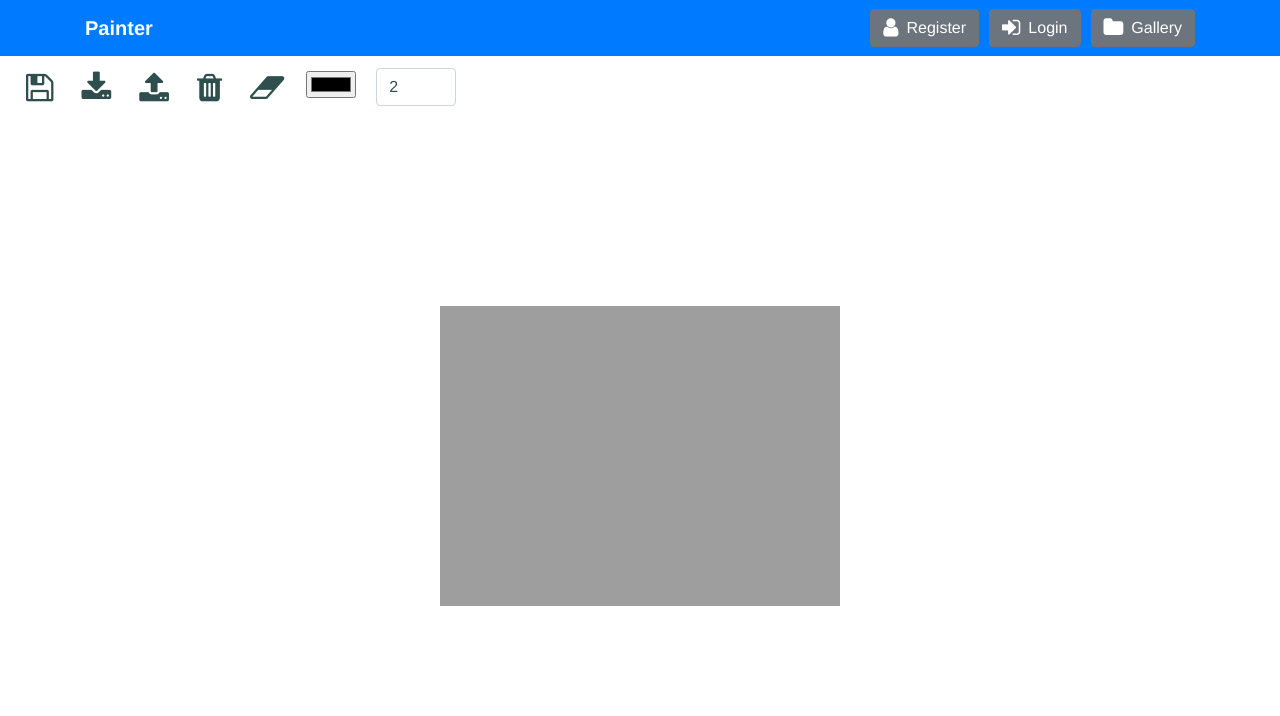
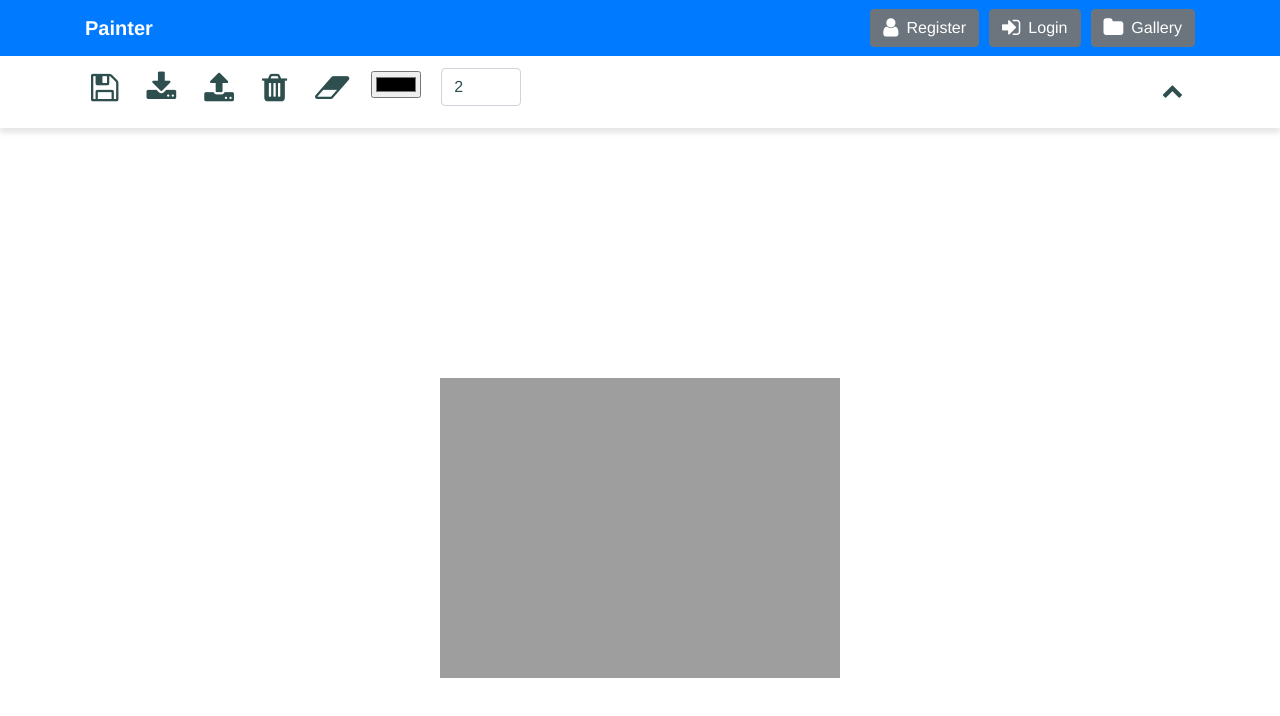
Before and after one commit to sarissen/painter, a Vue app: page /#/ in a window 1280 px wide. Shown: the top 716 px of the page. Built offline with nearby package versions, Linux system fonts and the light colour scheme; no server answers.

Commit message:
created toggle toolbar behaviour

```diff
--- a/src/components/PageHeader.vue
+++ b/src/components/PageHeader.vue
@@ -92,6 +92,10 @@
 </script>
 
 <style scoped lang="scss">
+  .navbar {
+    z-index: 40;
+  }
+
   .navbar-brand {
     color: white;
     font-weight: bold;
--- a/src/components/PaintCanvas.vue
+++ b/src/components/PaintCanvas.vue
@@ -1,13 +1,16 @@
 <template>
   <div ref="container" class="container-fluid">
-    <div class="button-bar">
-      <a href="javascript:void(0)" @click="save" title="Save"><i class="fa fa-2x fa-save"></i></a>
-      <a href="javascript:void(0)" @click="download" title="Download image"><i class="fa fa-2x fa-download"></i></a>
-      <input type="file" id="upload" style="display: none;" @change="addFile" title="Upload image"><label for="upload"><i class="fa fa-2x fa-upload"></i></label>
-      <i class="fa fa-2x fa-trash" @click="clear" title="Clear"></i>
-      <i class="fa fa-2x fa-eraser" :class="[state === 'erasing' ? 'eraser-active' : '']" @click="toggleEraser" title="Erase"></i>
-      <input type="color" v-model="color" title="Choose color">
-      <input class="form-control" type="number" min="1" v-model="lineWidth" title="Choose linewidth">
+    <div class="button-bar" v-bind:class="{ barclosed: !bar_closed }">
+      <div class="container">
+        <a href="javascript:void(0)" @click="save" title="Save"><i class="fa fa-2x fa-save"></i></a>
+        <a href="javascript:void(0)" @click="download" title="Download image"><i class="fa fa-2x fa-download"></i></a>
+        <input type="file" id="upload" style="display: none;" @change="addFile" title="Upload image"/><label for="upload"><i class="fa fa-2x fa-upload"></i></label>
+        <i class="fa fa-2x fa-trash" @click="clear" title="Clear"></i>
+        <i class="fa fa-2x fa-eraser" :class="[state === 'erasing' ? 'eraser-active' : '']" @click="toggleEraser" title="Erase"></i>
+        <input type="color" v-model="color" title="Choose color"/>
+        <input class="form-control" type="number" min="1" v-model="lineWidth" title="Choose linewidth"/>
+        <a href="javascript:void(0)" @click="toggleButtonBar" class="toggle-bar"><i class="fa fa-chevron-up fa-lg"></i></a>
+      </div>
     </div>
     <div v-if="showAlert" class="alert alert-success" role="alert">
       Image successfully saved to gallery!
@@ -37,6 +40,7 @@
         state: 'drawing',
         shared: store.state,
         showAlert: false,
+        bar_closed: true,
       };
     },
     methods: {
@@ -174,6 +178,9 @@
         canvas.getContext('2d').clearRect(0, 0, canvas.width, canvas.height);
         this.$emit('canvas-change', this.$refs.canvas.toDataURL());
       },
+      toggleButtonBar() {
+        this.bar_closed = (this.bar_closed) ? false : true;
+      },
     },
     mounted() {
       this.resize();
@@ -205,16 +212,22 @@
     left: 0;
   }
 
+  .container {
+    position: relative;
+  }
+
   .container-fluid {
     padding: 0;
     height: 100%;
     position: relative;
 
     .button-bar {
+      transition: all .1s ease-in-out;
+      margin-top: 0;
       text-align: left;
       padding: 10px 20px;
       z-index: 20;
-      position: absolute;
+      box-shadow: 0 5px 5px 0 rgba(0,0,0,.1);
 
       i {
         margin-right: 16px;
@@ -236,6 +249,14 @@
       }
     }
 
+    .barclosed {
+      margin-top: -72px;
+
+      @media (max-width: 563px) {
+        margin-top: -110px;
+      }
+    }
+
     .alert {
       position: relative;
       top: 100px;
@@ -250,4 +271,51 @@
   a {
     display: inline-block;
   }
+
+  .toggle-bar {
+    top: 0;
+    padding: 0 5px;
+    right: 16px;
+    position: absolute;
+    line-height: 48px;
+    color: #000;
+    transition: all .1s ease-in-out;
+
+    i {
+      margin-right: 0 !important;
+    }
+
+    &:hover::before {
+      content: 'Hide tools';
+      text-align: center;
+      position: absolute;
+      top: 12px;
+      right: calc(100% + 10px);
+      width: 115px;
+      line-height: 1.5;
+      border-radius: 5px;
+      color: white;
+      background: rgba(0,0,0,.7);
+    }
+  }
+
+  .barclosed .toggle-bar {
+    top: 72px;
+    box-shadow: 0 5px 5px 0 rgba(0,0,0,.3);
+    z-index: 60;
+    background: white;
+    border-radius: 5px;
+
+    i {
+      transform: rotate(180deg);
+    }
+
+    &:hover::before {
+      content: 'Display tools';
+    }
+
+    @media (max-width: 563px) {
+      top: 110px;
+    }
+  }
 </style>
```
